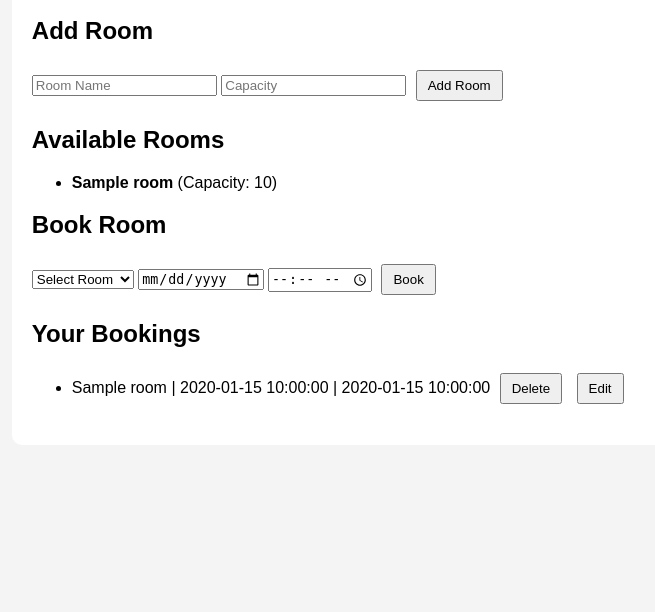
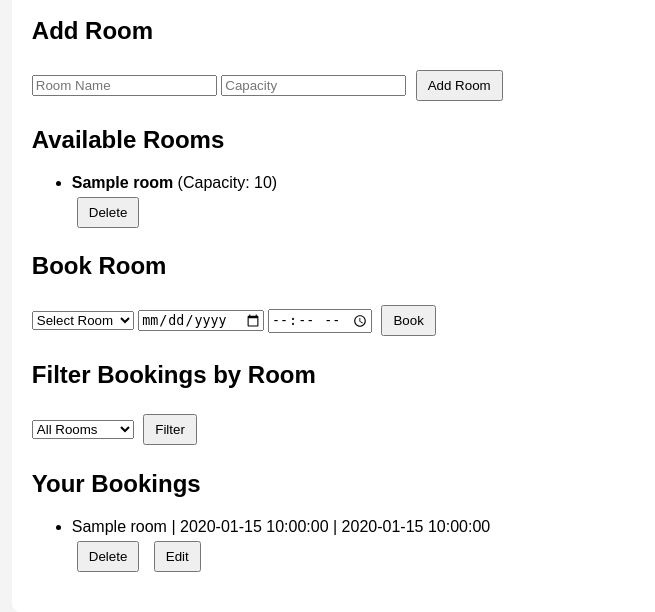
Before and after one commit to chyash650-wq/agile-assignment, a FastAPI app: template templates/dashboard.html in a window 1280 px wide. Shown: the part 151-763 px from the top of the page, without its empty margins (229-884 px from the left). Run offline with FastAPI, Linux system fonts and the light colour scheme; the template is opened without the code that fills it: most values are stand-ins (such as "Sample title", 1, 10 or a date in 2020).

```diff
--- a/main.py
+++ b/main.py
@@ -1,5 +1,3 @@
-print("DELETE ROUTE LOADED")
-
 from fastapi import FastAPI, Request, Form
 from fastapi.responses import HTMLResponse, RedirectResponse
 from fastapi.staticfiles import StaticFiles
@@ -11,14 +9,17 @@ from firebase_admin import credentials, auth
 from pymongo import MongoClient
 from bson import ObjectId
 
+# Firebase
 cred = credentials.Certificate("firebase-key.json")
 firebase_admin.initialize_app(cred)
 
 app = FastAPI()
 
+# Static + templates
 app.mount("/static", StaticFiles(directory="static"), name="static")
 templates = Jinja2Templates(directory="templates")
 
+# MongoDB
 client = MongoClient("mongodb+srv://chyash650:Yash50@cluster0.fyopc3i.mongodb.net/?appName=Cluster0")
 db = client["A1-3192183"]
 
@@ -27,6 +28,7 @@ days_collection = db["days"]
 bookings_collection = db["bookings"]
 
 
+# 🔹 Get user
 def get_user(request: Request):
     token = request.cookies.get("token")
     if not token:
@@ -37,13 +39,15 @@ def get_user(request: Request):
         return None
 
 
+# 🔹 Login page
 @app.get("/", response_class=HTMLResponse)
 async def login_page(request: Request):
     return templates.TemplateResponse("login.html", {"request": request})
 
 
+# 🔹 Dashboard (with filter)
 @app.get("/dashboard", response_class=HTMLResponse)
-async def dashboard(request: Request):
+async def dashboard(request: Request, filter_room: str = None):
     user = get_user(request)
 
     if not user:
@@ -58,7 +62,16 @@ async def dashboard(request: Request):
 
     for b in user_bookings:
         day = days_collection.find_one({"_id": b["day_id"]})
+        if not day:
+            continue
+
         room = rooms_collection.find_one({"_id": day["room_id"]})
+        if not room:
+            continue
+
+        # 🔥 Filter (Task 7)
+        if filter_room and room["name"] != filter_room:
+            continue
 
         bookings.append({
             "room": room["name"],
@@ -75,9 +88,13 @@ async def dashboard(request: Request):
     })
 
 
+# 🔹 Add Room
 @app.post("/add-room")
 async def add_room(request: Request, name: str = Form(...), capacity: int = Form(...)):
     user = get_user(request)
+
+    if not user:
+        return RedirectResponse("/", status_code=303)
 
     rooms_collection.insert_one({
         "name": name,
@@ -88,11 +105,17 @@ async def add_room(request: Request, name: str = Form(...), capacity: int = Form
     return RedirectResponse("/dashboard", status_code=303)
 
 
+# 🔹 Book Room
 @app.post("/book-room")
 async def book_room(request: Request, room: str = Form(...), date: str = Form(...), time: str = Form(...)):
     user = get_user(request)
 
+    if not user:
+        return RedirectResponse("/", status_code=303)
+
     room_doc = rooms_collection.find_one({"name": room})
+    if not room_doc:
+        return RedirectResponse("/dashboard", status_code=303)
 
     day_doc = days_collection.find_one({
         "room_id": room_doc["_id"],
@@ -116,51 +139,77 @@ async def book_room(request: Request, room: str = Form(...), date: str = Form(..
     return RedirectResponse("/dashboard", status_code=303)
 
 
+# 🔹 Delete Booking
 @app.post("/delete-booking")
 async def delete_booking(booking_id: str = Form(...)):
-    bookings_collection.delete_one({"_id": ObjectId(booking_id)})
+    try:
+        bookings_collection.delete_one({"_id": ObjectId(booking_id)})
+    except:
+        pass
     return RedirectResponse("/dashboard", status_code=303)
 
 
-# 🔥 FIXED DELETE ROOM
+# 🔥 DELETE ROOM (FULL SAFE VERSION)
 @app.post("/delete-room")
 async def delete_room(request: Request, room_id: str = Form(...)):
     user = get_user(request)
 
-    room = rooms_collection.find_one({"_id": ObjectId(room_id)})
+    if not user:
+        return RedirectResponse("/", status_code=303)
 
-    # Only owner
-    if room["owner"] != user.get("email"):
+    try:
+        room = rooms_collection.find_one({"_id": ObjectId(room_id)})
+    except:
         return RedirectResponse("/dashboard", status_code=303)
 
-    # Check ALL bookings
+    # ❌ Room not found
+    if not room:
+        return RedirectResponse("/dashboard", status_code=303)
+
+    # ❌ Only owner
+    if room.get("owner") != user.get("email"):
+        return RedirectResponse("/dashboard", status_code=303)
+
+    # ❌ Check bookings exist
     days = days_collection.find({"room_id": room["_id"]})
 
     for d in days:
         if bookings_collection.find_one({"day_id": d["_id"]}):
             return RedirectResponse("/dashboard", status_code=303)
 
-    # Delete
+    # ✅ Delete room
     rooms_collection.delete_one({"_id": ObjectId(room_id)})
 
     return RedirectResponse("/dashboard", status_code=303)
 
 
+# 🔹 Edit Page
 @app.get("/edit/{booking_id}", response_class=HTMLResponse)
 async def edit_page(request: Request, booking_id: str):
-    booking = bookings_collection.find_one({"_id": ObjectId(booking_id)})
+    try:
+        booking = bookings_collection.find_one({"_id": ObjectId(booking_id)})
+    except:
+        return RedirectResponse("/dashboard", status_code=303)
+
+    if not booking:
+        return RedirectResponse("/dashboard", status_code=303)
 
     return templates.TemplateResponse("edit.html", {
         "request": request,
         "booking_id": booking_id,
-        "time": booking["time"]
+        "time": booking.get("time", "")
     })
 
 
+# 🔹 Update Booking
 @app.post("/update-booking")
 async def update_booking(booking_id: str = Form(...), time: str = Form(...)):
-    bookings_collection.update_one(
-        {"_id": ObjectId(booking_id)},
-        {"$set": {"time": time}}
-    )
+    try:
+        bookings_collection.update_one(
+            {"_id": ObjectId(booking_id)},
+            {"$set": {"time": time}}
+        )
+    except:
+        pass
+
     return RedirectResponse("/dashboard", status_code=303)
--- a/templates/dashboard.html
+++ b/templates/dashboard.html
@@ -30,15 +30,19 @@
 <ul>
 {% for room in rooms %}
 <li>
+<span>
 <b>{{ room.name }}</b> (Capacity: {{ room.capacity }})
+</span>
 
-    <!-- ✅ CORRECT DELETE BUTTON -->
-    {% if room.owner == user.email %}
+<div>
 <form action="/delete-room" method="post" style="display:inline;">
 <input type="hidden" name="room_id" value="{{ room._id }}">
-        <button type="submit" class="delete-btn">Delete</button>
+<button type="submit" class="delete-btn"
+onclick="return confirm('Delete this room?')">
+Delete
+</button>
 </form>
-    {% endif %}
+</div>
 
 </li>
 {% endfor %}
@@ -68,6 +72,25 @@
 
 </div>
 
+<!-- FILTER BOOKINGS -->
+<div class="card">
+<h2>Filter Bookings by Room</h2>
+
+<form method="get" action="/dashboard">
+
+<select name="filter_room">
+<option value="">All Rooms</option>
+{% for room in rooms %}
+<option value="{{ room.name }}">{{ room.name }}</option>
+{% endfor %}
+</select>
+
+<button type="submit">Filter</button>
+
+</form>
+
+</div>
+
 <!-- BOOKINGS -->
 <div class="card">
 <h2>Your Bookings</h2>
@@ -75,16 +98,25 @@
 <ul>
 {% for b in bookings %}
 <li>
+<span>
 {{ b.room }} | {{ b.date }} | {{ b.time }}
+</span>
+
+<div>
 
 <form action="/delete-booking" method="post" style="display:inline;">
 <input type="hidden" name="booking_id" value="{{ b._id }}">
-<button type="submit" class="delete-btn">Delete</button>
+<button type="submit" class="delete-btn"
+onclick="return confirm('Delete this booking?')">
+Delete
+</button>
 </form>
 
 <a href="/edit/{{ b._id }}">
 <button type="button" class="edit-btn">Edit</button>
 </a>
+
+</div>
 
 </li>
 {% endfor %}
```
Lines whose indentation alone changed are shown as unchanged.
